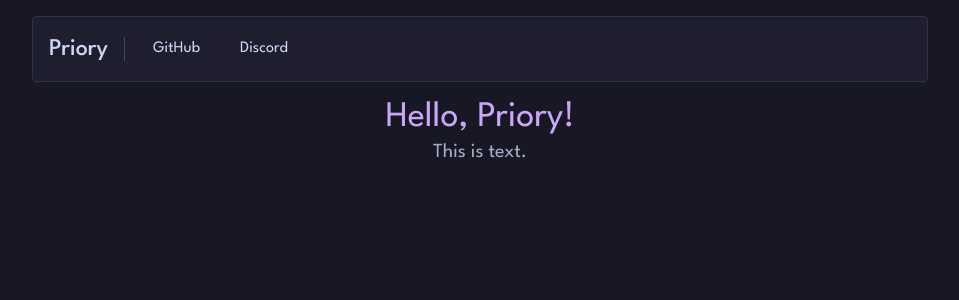
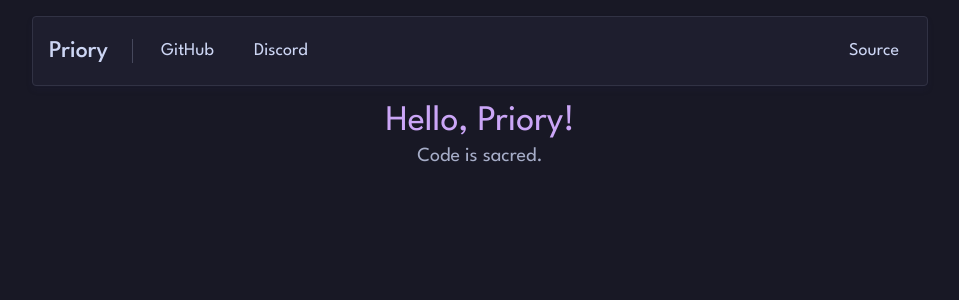
Before and after one commit to priory-io/priory, a Next.js app: page / in a window 1280 px wide. Shown: the top 300 px of the page, without its empty margins (160-1119 px from the left). Built offline with nearby package versions, Linux system fonts and the light colour scheme; no server answers.

Commit message:
config stuff

```diff
--- a/src/app/layout.tsx
+++ b/src/app/layout.tsx
@@ -1,6 +1,7 @@
 import type { Metadata } from "next";
 import { League_Spartan, Fira_Mono } from "next/font/google";
 import "./globals.css";
+import { config } from "~/lib/config";
 
 const leagueSpartan = League_Spartan({
   variable: "--font-sans",
@@ -14,8 +15,12 @@ const firaMono = Fira_Mono({
 });
 
 export const metadata: Metadata = {
-  title: "Create Next App",
-  description: "Generated by create next app",
+  title: config.site.name,
+  description: config.site.description,
+  openGraph: {
+    title: config.site.name,
+    description: config.site.description,
+  },
 };
 
 export default function RootLayout({
--- a/src/app/page.tsx
+++ b/src/app/page.tsx
@@ -1,37 +1,51 @@
 import Link from "next/link";
+import { config } from "~/lib/config";
 
 export default function Home() {
   return (
     <>
-      <div className="min-h-screen p-0 text-foreground bg-background">
+      <div className="min-h-screen px-4 text-foreground bg-background">
         <nav className="max-w-4xl mx-auto border border-border shadow rounded bg-card my-4 p-4">
+          <div className="flex items-center justify-between">
             <div className="flex items-center">
               <Link
                 className="text-foreground text-2xl font-medium hover:text-foreground/80 transition-colors"
                 href="/"
               >
-              Priory
+                {config.site.name}
               </Link>
-            <div className="h-6 w-px bg-muted-foreground/30 mx-4" />
+              <div className="h-6 w-px bg-muted-foreground/30 ml-6 mr-4" />
               <div className="flex items-center gap-x-4">
                 <Link
-                className="hover:bg-primary/15 transition-colors rounded hover:shadow px-3 py-1"
-                href="https://github.com/priory-io"
+                  className="hover:bg-primary/15 transition-colors rounded hover:shadow px-3 py-1 text-lg"
+                  href={config.social.github}
+                  target="_blank"
                 >
                   GitHub
                 </Link>
                 <Link
-                className="hover:bg-primary/15 transition-colors rounded hover:shadow px-3 py-1"
-                href="https://discord.gg/priory"
+                  className="hover:bg-primary/15 transition-colors rounded hover:shadow px-3 py-1 text-lg"
+                  href={config.social.discord}
+                  target="_blank"
                 >
                   Discord
                 </Link>
               </div>
             </div>
+            <Link
+              className="hover:bg-primary/15 transition-colors rounded hover:shadow px-3 py-1 text-lg"
+              href={`${config.social.github}/www.git`}
+              target="_blank"
+            >
+              Source
+            </Link>
+          </div>
         </nav>
         <div className="flex flex-col items-center justify-center">
-          <h1 className="text-4xl text-primary">Hello, Priory!</h1>
-          <p className="text-xl text-muted-foreground">This is text.</p>
+          <h1 className="text-4xl text-primary">Hello, {config.site.name}!</h1>
+          <p className="text-xl text-muted-foreground">
+            {config.site.description}
+          </p>
         </div>
       </div>
     </>
--- /dev/null
+++ b/src/lib/config.ts
@@ -0,0 +1,19 @@
+export const config = {
+  site: {
+    name: process.env.name || 'Priory',
+    url: process.env.NEXT_PUBLIC_SITE_URL || "http://localhost:2009",
+    description: process.env.NEXT_PUBLIC_SITE_DESCRIPTION || "Code is sacred."
+  },
+  social: {
+    github: process.env.NEXT_PUBLIC_SOCIAL_GITHUB || "https://github.com/priory-io",
+    discord: process.env.NEXT_PUBLIC_SOCIAL_DISCORD || "https://discord.gg/priory",
+  },
+  features: {
+    enableAnalaytics: process.env.ANALYTICS_ENABLE,
+  },
+  api: {
+    baseUrl: process.env.NEXT_PUBLIC_API_URL || "http://localhost:2009/api"
+  },
+};
+
+export type Config = typeof config;
```
Lines whose indentation alone changed are shown as unchanged.
